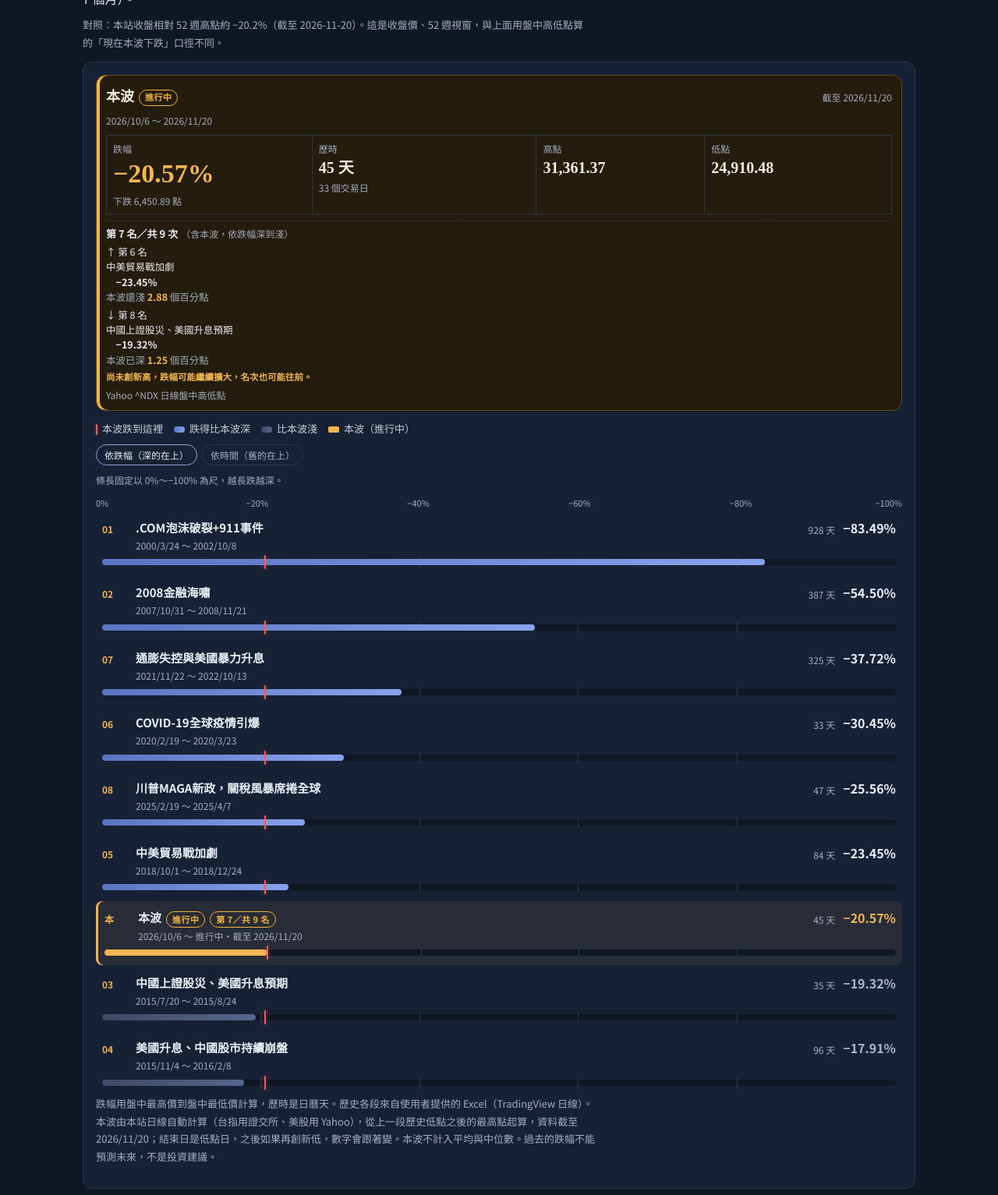
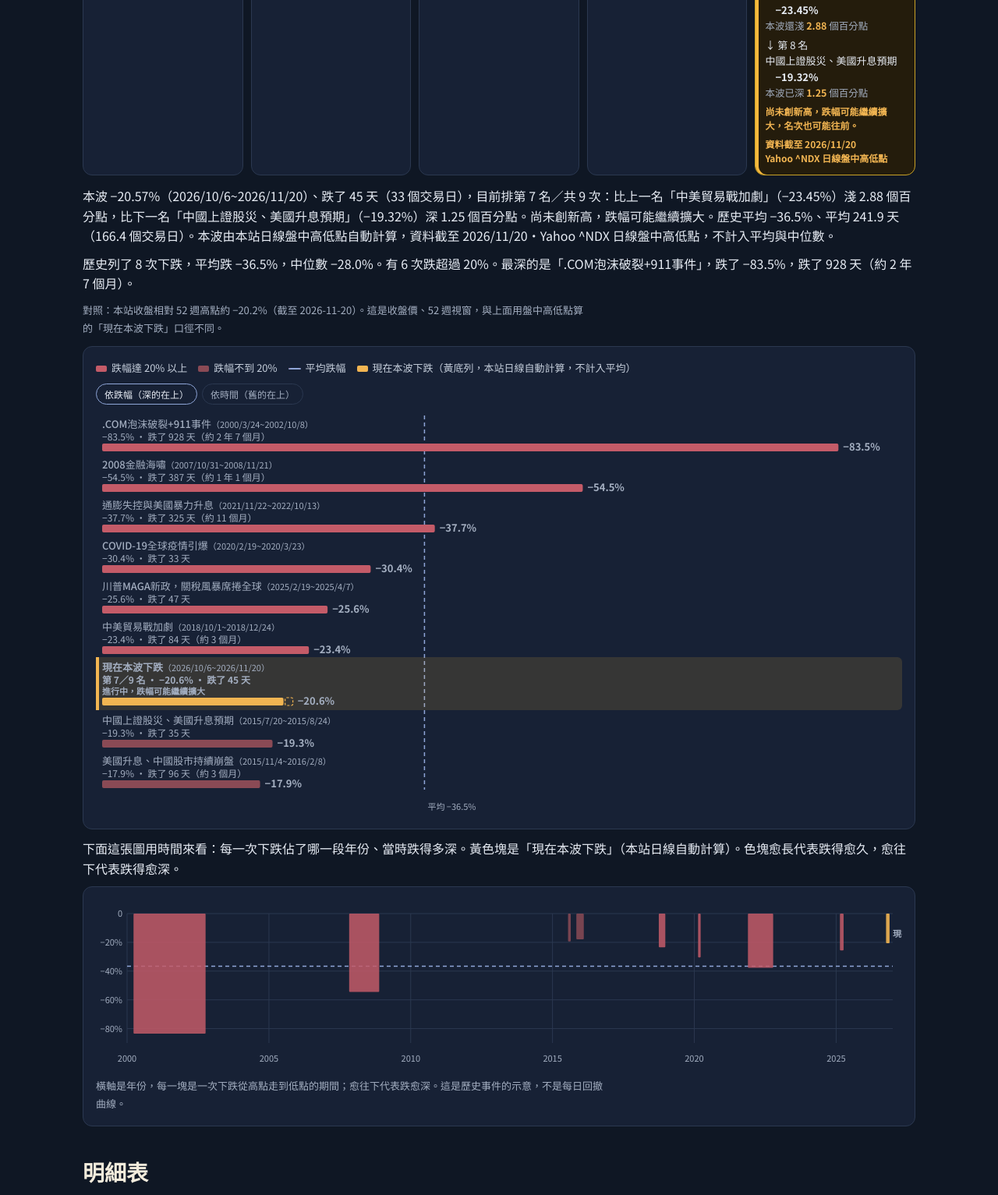
Before and after one commit to manolomoo/charity-poker-king, a plain HTML site: page trend/drawdowns/index.html in a window 1280 px wide. Shown: the part 738-2271 px from the top of the page at 78% size. Drawn offline with Linux system fonts and the light colour scheme.

Commit message:
revert(drawdowns): 還原列表改版，改回原本排版
使用者看過 Cobb 風格對照後認為原本的比較好，撤銷 238e456。歷史跌幅頁回到改版前的黃底本波列與橫條圖。

```diff
--- a/trend/drawdowns/index.html
+++ b/trend/drawdowns/index.html
@@ -17,8 +17,6 @@
   --serif:"Noto Serif TC","Songti TC","PMingLiU",serif;
   --sans:"Noto Sans TC","PingFang TC","Microsoft JhengHei",system-ui,sans-serif;
   --bar:#c45b68; --bar-soft:#8a4a55; --now:#f2b552; --avg:#8fa6d8;
-  --deep-a:#5974C1; --deep-b:#87A3ED; --shallow-a:#3E4A66; --shallow-b:#56668C;
-  --tick:#F15E5D; --neutral:#56668C;
   color-scheme:dark;
 }
 *{box-sizing:border-box}
@@ -101,69 +99,6 @@ footer{border-top:3px double var(--edge);padding-top:18px;color:var(--muted);fon
 .sw.soft{background:var(--bar-soft)}
 .sw.now{background:var(--now)}
 .sw.avg{width:16px;height:0;border-top:2px dashed var(--avg)}
-.sw.deep{background:linear-gradient(90deg,var(--deep-a),var(--deep-b));border-radius:99px}
-.sw.shallow{background:linear-gradient(90deg,var(--shallow-a),var(--shallow-b));border-radius:99px}
-.sw.neutral{background:var(--neutral);border-radius:99px}
-.sw.tick{width:2px;height:14px;border-radius:1px;background:var(--tick);box-shadow:0 0 4px rgba(241,94,93,.45)}
-.dd-scale-hint{margin:0 0 10px;color:var(--muted);font-size:12px}
-.dd-now{background:#241c0c;border:1.5px solid #5c4b1f;border-radius:12px;box-shadow:inset 4px 0 0 #f5b83d;padding:12px 12px 10px;margin:0 0 12px}
-.dd-now-hd{display:flex;flex-wrap:wrap;justify-content:space-between;align-items:baseline;gap:4px 10px;margin:0 0 4px}
-.dd-now-hd .ttl{font-family:var(--serif);font-weight:900;color:var(--navy);font-size:18px;margin:0}
-.dd-now-hd .asof{color:var(--muted);font-size:12px;font-weight:400}
-.dd-now-dates{margin:0 0 8px;color:var(--muted);font-size:12px}
-.dd-now-grid{display:grid;grid-template-columns:1fr 1fr;border-top:1px solid var(--line);border-left:1px solid var(--line)}
-.dd-now-grid > div{padding:6px 8px;border-right:1px solid var(--line);border-bottom:1px solid var(--line);min-width:0}
-.dd-now-grid .k{color:var(--muted);font-size:12px;margin:0 0 2px}
-.dd-now-grid .v{font-family:var(--serif);font-weight:700;font-size:20px;line-height:1.2;color:var(--navy);margin:0;font-variant-numeric:tabular-nums}
-.dd-now-grid .v.pct{font-weight:900;font-size:clamp(26px,7vw,34px);color:var(--amber)}
-.dd-now-grid .s{color:var(--muted);font-size:12px;margin:3px 0 0;font-variant-numeric:tabular-nums}
-.dd-now .ok{font-family:var(--serif);font-weight:900;color:var(--green);font-size:clamp(22px,5vw,30px);margin:6px 0 4px}
-.dd-now .dd-rank{margin:8px 0 0;padding-top:8px;border-top:1px dashed var(--line)}
-.dd-now .nb-rank{font-size:13px;margin:0 0 4px;color:var(--ink);font-family:var(--sans);font-weight:700}
-.dd-now .nb-rank .hint{display:inline;font-weight:400;color:var(--muted);font-size:12px;margin-left:4px}
-.dd-now .nb-cmp{font-size:12.5px}
-.dd-now .nb-cmp li{margin:0 0 3px}
-.dd-now .nb-warn{margin:4px 0 0;font-size:11.5px}
-.dd-now > .asof{color:var(--muted);font-weight:400}
-@media (min-width:720px){
-  .dd-now-grid{grid-template-columns:1.1fr 1.2fr .9fr 1fr}
-}
-.sum .d,.dd-now .d{color:var(--muted);font-size:12px;line-height:1.55;margin:6px 0 0}
-.dd-now > .asof{color:var(--muted);font-size:12px;font-weight:400;line-height:1.5;margin:6px 0 0}
-.dd-now > .asof span{display:block}
-.dd-axis{position:relative;height:16px;margin:2px 0 4px;color:var(--muted);font-size:11px;font-variant-numeric:tabular-nums}
-.dd-axis span{position:absolute;top:0;transform:translateX(-50%);white-space:nowrap}
-.dd-axis span:nth-child(1){left:0;transform:none}
-.dd-axis span:nth-child(2){left:20%}
-.dd-axis span:nth-child(3){left:40%}
-.dd-axis span:nth-child(4){left:60%}
-.dd-axis span:nth-child(5){left:80%}
-.dd-axis span:nth-child(6){left:auto;right:0;transform:none}
-.dd-list{list-style:none;margin:0;padding:0}
-.dd-row{display:grid;grid-template-columns:2.2em minmax(0,1fr) auto;grid-template-areas:"num name pct" ". meta meta" "track track track";column-gap:6px;row-gap:1px;padding:10px 8px 12px;margin:0}
-.dd-row + .dd-row{margin-top:2px}
-.dd-num{grid-area:num;color:var(--amber);font-size:12px;font-weight:700;font-variant-numeric:tabular-nums;padding-top:2px}
-.dd-name{grid-area:name;color:var(--ink);font-size:15px;font-weight:600;line-height:1.4;text-wrap:pretty;overflow-wrap:anywhere}
-.dd-pct{grid-area:pct;font-size:16px;font-weight:700;white-space:nowrap;font-variant-numeric:tabular-nums;line-height:1.3;align-self:start;padding-top:1px}
-.dd-row.deep .dd-pct{color:#E8EEFC}
-.dd-row.shallow .dd-pct,.dd-row.neutral .dd-pct{color:#AAB6CF}
-.dd-row.now .dd-pct{color:var(--amber)}
-.dd-meta{grid-area:meta;color:var(--muted);font-size:12px;line-height:1.45;margin-top:1px}
-.dd-days{display:none;grid-area:days;color:var(--muted);font-size:12px;white-space:nowrap;align-self:start;padding-top:3px;font-variant-numeric:tabular-nums}
-.dd-track{grid-area:track;position:relative;height:8px;border-radius:4px;background:var(--bg);margin-top:8px}
-.dd-track::before{content:"";position:absolute;inset:-3px 0;background-image:linear-gradient(var(--line),var(--line)),linear-gradient(var(--line),var(--line)),linear-gradient(var(--line),var(--line)),linear-gradient(var(--line),var(--line));background-size:1px 100%;background-repeat:no-repeat;background-position:20% 0,40% 0,60% 0,80% 0;pointer-events:none;z-index:0}
-.dd-fill{position:absolute;left:0;top:0;height:8px;border-radius:4px;min-width:2px;z-index:1}
-.dd-row.deep .dd-fill{background:linear-gradient(90deg,var(--deep-a),var(--deep-b))}
-.dd-row.shallow .dd-fill{background:linear-gradient(90deg,var(--shallow-a),var(--shallow-b))}
-.dd-row.neutral .dd-fill{background:var(--neutral)}
-.dd-row.now .dd-fill{background:var(--now)}
-.dd-tick{position:absolute;top:-5px;width:2px;height:18px;background:var(--tick);border-radius:1px;transform:translateX(-50%);box-shadow:0 0 6px rgba(241,94,93,.55);z-index:2;pointer-events:none}
-.dd-row.now{background:rgba(242,181,82,.08);box-shadow:inset 3px 0 0 var(--now);border-radius:8px;padding-left:11px}
-@media (min-width:640px){
-  .dd-row{grid-template-columns:2.2em minmax(0,1fr) auto auto;grid-template-areas:"num name days pct" ". meta days pct" "track track track track";column-gap:10px}
-  .dd-days{display:block}
-  .dd-days-m{display:none}
-}
 /* ---- 跌段與反彈對照（新區塊） ---- */
 #rebound{--reb:#00838f;--reb-ink:#5fd0da;border-top:1px solid var(--line);padding-top:24px}
 #rebound .subj{background:#10262b;border:1px solid #1f5a61;border-radius:10px;padding:10px 12px;margin:0 0 12px;color:var(--ink);font-size:14px;line-height:1.65}
@@ -229,21 +164,18 @@ footer{border-top:3px double var(--edge);padding-top:18px;color:var(--muted);fon
   <p class="take" id="compare"></p>
   <p class="take" id="take-bars"></p>
   <p class="note" id="yahoo-note" hidden></p>
-  <div class="card dd-card">
-    <div id="dd-now"></div>
-    <ul class="leg" id="dd-leg">
-      <li><span class="sw tick"></span>本波跌到這裡</li>
-      <li><span class="sw deep"></span>跌得比本波深</li>
-      <li><span class="sw shallow"></span>比本波淺</li>
-      <li><span class="sw now"></span>本波（進行中）</li>
+  <div class="card">
+    <ul class="leg">
+      <li><span class="sw"></span>跌幅達 20% 以上</li>
+      <li><span class="sw soft"></span>跌幅不到 20%</li>
+      <li><span class="sw avg"></span>平均跌幅</li>
+      <li><span class="sw now"></span>現在本波下跌（黃底列，本站日線自動計算，不計入平均）</li>
     </ul>
     <div class="sort" id="sort">
       <button type="button" data-sort="size" class="on">依跌幅（深的在上）</button>
       <button type="button" data-sort="time">依時間（舊的在上）</button>
     </div>
-    <p class="dd-scale-hint">條長固定以 0%～−100% 為尺，越長跌越深。</p>
-    <div id="bars" class="dd-bars" role="region" aria-label="各次下跌的跌幅比較"></div>
-    <p class="note" id="dd-fn"></p>
+    <div class="chart" id="bars" role="img" aria-label="各次下跌的跌幅橫條圖"></div>
   </div>
   <p class="take" id="take-time"></p>
   <div class="card">
@@ -555,6 +487,17 @@ footer{border-top:3px double var(--edge);padding-top:18px;color:var(--muted);fon
     html += card("平均跌幅", pctSigned(ix.avg_pct), "neg", "", "平均 "+daysNum(ix.avg_calendar_days)+" 天／"+daysNum(ix.avg_trading_days)+" 個交易日（不含本波）");
     html += card("中位數跌幅", pctSigned(ix.median_pct), "neg", "", "中位數 "+daysNum(ix.median_calendar_days)+" 天／"+daysNum(ix.median_trading_days)+" 個交易日");
     html += card("跌超過 20%", sev + " 次");
+    var cur = ix.current;
+    if(wave){
+      html += '<div class="card nowbox"><p class="k">現在本波下跌<span class="pill-now">進行中</span></p><p class="v">'+pctSigned(wave.change_pct,2)+'</p>'
+        + '<p class="d">'+esc(wave.period)+"，跌了 "+wave.calendar_days+" 天（"+wave.trading_days+" 個交易日）。結束日是低點日；不計入左邊的平均與中位數。</p>"
+        + rankBoxHtml(rankOf(ix))
+        + '<p class="asof">'+asofHtml(wave)+'</p></div>';
+    } else if(cur && cur.recovered){
+      html += '<div class="card nowbox"><p class="k">現在本波下跌</p><p class="v ok">已創新高</p>'
+        + '<p class="d">目前沒有進行中的下跌段（最高點 '+isoToYmd(cur.high_date)+'）。</p>'
+        + '<p class="asof">'+asofHtml(cur)+'</p></div>';
+    }
     $("sum").innerHTML = html;
   }
 
@@ -562,136 +505,136 @@ footer{border-top:3px double var(--edge);padding-top:18px;color:var(--muted);fon
     return orderedEvents(ix, sortBy);
   }
 
-  function shownAbsPct(x){
-    return Math.round(Math.abs(x) * 10000) / 100;
-  }
-  function periodText(e){
-    if(e.period) return String(e.period).replace("~", " ～ ");
-    if(e.start_date && e.end_date) return isoToYmd(e.start_date) + " ～ " + isoToYmd(e.end_date);
-    return "";
-  }
-  function breakName(s){
-    return esc(s).replace(/[、，]/g, function(ch){ return ch + "<wbr>"; });
-  }
-  function seqLabel(e, isNow){
-    if(isNow) return "本";
-    var n = e.seq;
-    if(typeof n === "number" && isFinite(n)) return (n < 10 ? "0" : "") + n;
-    var s = String(n == null ? "" : n);
-    if(/^\d+$/.test(s) && s.length < 2) return "0" + s;
-    return s || "—";
-  }
-  function barKind(e, now){
-    if(isCurrentEvent(e)) return "now";
-    if(!now || now.change_pct == null) return "neutral";
-    return shownAbsPct(e.change_pct) > shownAbsPct(now.change_pct) ? "deep" : "shallow";
-  }
-  function axisHtml(){
-    var marks = ["0%","−20%","−40%","−60%","−80%","−100%"];
-    var h = '<div class="dd-axis" aria-hidden="true">';
-    var i;
-    for(i=0;i<marks.length;i++) h += "<span>"+marks[i]+"</span>";
-    return h + "</div>";
-  }
-  function paintNowCard(ix, now){
-    var box = $("dd-now");
-    if(!box) return;
-    var cur = ix && ix.current;
-    if(now){
-      var h = '<div class="dd-now">';
-      h += '<div class="dd-now-hd"><p class="ttl">本波<span class="pill-now">進行中</span></p><span class="asof">截至 '+esc(isoToYmd(now.asof || now.end_date))+'</span></div>';
-      h += '<p class="dd-now-dates">'+esc(periodText(now))+'</p>';
-      h += '<div class="dd-now-grid">';
-      h += '<div><p class="k">跌幅</p><p class="v pct">'+pctSigned(now.change_pct,2)+'</p><p class="s">下跌 '+pts(Math.abs(now.change_pts))+' 點</p></div>';
-      h += '<div><p class="k">歷時</p><p class="v">'+daysNum(now.calendar_days)+' 天</p><p class="s">'+daysNum(now.trading_days)+' 個交易日</p></div>';
-      h += '<div><p class="k">高點</p><p class="v">'+pts(now.start_px)+'</p></div>';
-      h += '<div><p class="k">低點</p><p class="v">'+pts(now.end_px)+'</p></div>';
-      h += "</div>";
-      var rk = rankOf(ix);
-      if(rk) h += '<div class="dd-rank">'+rankBoxHtml(rankOf(ix))+"</div>";
-      if(now.source_label) h += '<p class="asof"><span>'+esc(now.source_label)+"</span></p>";
-      h += "</div>";
-      box.innerHTML = h;
-      return;
-    }
-    if(cur && cur.recovered){
-      box.innerHTML = '<div class="dd-now"><div class="dd-now-hd"><p class="ttl">本波</p></div><p class="ok">已創新高</p><p class="d">目前沒有進行中的下跌段'+(cur.high_date?("（最高點 "+esc(isoToYmd(cur.high_date))+"）"):"")+'。</p><p class="asof">'+asofHtml(cur)+"</p></div>";
-      return;
-    }
-    box.innerHTML = "";
-  }
-  function paintLegend(now){
-    var box = $("dd-leg");
-    if(!box) return;
-    if(now){
-      box.innerHTML = '<li><span class="sw tick"></span>本波跌到這裡</li>'
-        + '<li><span class="sw deep"></span>跌得比本波深</li>'
-        + '<li><span class="sw shallow"></span>比本波淺</li>'
-        + '<li><span class="sw now"></span>本波（進行中）</li>';
-    } else {
-      box.innerHTML = '<li><span class="sw neutral"></span>歷次下跌</li>'
-        + '<li class="note" style="display:block;width:100%">本波已創新高，目前沒有進行中的下跌可以比較。</li>';
-    }
-  }
-  function paintFootnote(ix, now){
-    var box = $("dd-fn");
-    if(!box) return;
-    var asof = (now && now.asof) || (ix.current && ix.current.asof);
-    var t = "跌幅用盤中最高價到盤中最低價計算，歷時是日曆天。歷史各段來自使用者提供的 Excel（TradingView 日線）。本波由本站日線自動計算（台指用證交所、美股用 Yahoo），從上一段歷史低點之後的最高點起算";
-    if(asof) t += "，資料截至 " + isoToYmd(asof);
-    t += "；結束日是低點日，之後如果再創新低，數字會跟著變。本波不計入平均與中位數。過去的跌幅不能預測未來，不是投資建議。";
-    box.textContent = t;
-  }
-
   function paintBars(ix, now){
     var box = $("bars");
     box.innerHTML = "";
-    paintNowCard(ix, now);
-    paintLegend(now);
-    paintFootnote(ix, now);
     var ev = ordered(ix);
+    var W = Math.max(300, Math.round(box.clientWidth || 680));
+    var top = 8, mB = 28;
     var hasNow = now && now.change_pct != null;
-    var tickAt = hasNow ? shownAbsPct(now.change_pct) : null;
-    var rk = hasNow ? rankOf(ix) : null;
-    var html = axisHtml();
-    html += '<ol class="dd-list">';
-    ev.forEach(function(e){
+    var deepest = ev[0] ? ev.reduce(function(m,e){return Math.min(m,e.change_pct);},0) : -0.2;
+    if(hasNow) deepest = Math.min(deepest, now.change_pct);
+    deepest = Math.min(deepest, ix.avg_pct, -0.2);
+    var axisMin = Math.floor(deepest*10 - 0.01)/10; // e.g. -0.9
+    var barX0 = 8, barX1 = W - 8;
+    var x = function(p){ return barX0 + (barX1-barX0) * (p / axisMin); }; // p negative
+    var colBar = cssVar("--bar"), colSoft = cssVar("--bar-soft"), colNow = cssVar("--now"), colAvg = cssVar("--avg");
+    var maxTitle = Math.max(120, W - barX0 - 8);
+
+    function measure(s, size, weight){
+      try{
+        if(!measure.ctx) measure.ctx = document.createElement("canvas").getContext("2d");
+        measure.ctx.font = (weight||"400")+" "+size+'px "Noto Sans TC","PingFang TC","Microsoft JhengHei",system-ui,sans-serif';
+        return measure.ctx.measureText(s).width;
+      }catch(err){
+        var w=0, unit = (weight==="700"?size*1.05:size);
+        for(var i=0;i<s.length;i++) w += s.charCodeAt(i)>127 ? unit : unit*0.62;
+        return w;
+      }
+    }
+    function wrapText(s, size, weight, maxW){
+      var lines=[], i=0;
+      while(i<s.length){
+        var j=i+1;
+        while(j<=s.length && measure(s.slice(i,j), size, weight)<=maxW) j++;
+        j--;
+        if(j<=i) j=i+1;
+        if(j<s.length){
+          var k=j;
+          while(k>i+1 && "，、。；, ".indexOf(s.charAt(k-1))<0) k--;
+          if(k>i+1) j=k;
+        }
+        lines.push(s.slice(i,j));
+        i=j;
+      }
+      return lines.length?lines:[s];
+    }
+    // 標題：事件名（期間）；期間用全形括號、略小略淡。太長就自然換行。
+    function titleLines(name, period, weight){
+      var dateStr = "（" + period + "）";
+      var dateW = measure(dateStr, 11, "400");
+      var chunks = wrapText(name, 13, weight, maxTitle);
+      var last = chunks[chunks.length-1];
+      var lines = chunks.slice(0,-1).map(function(n){ return {name:n}; });
+      if(measure(last, 13, weight)+dateW <= maxTitle){
+        lines.push({name:last, date:dateStr});
+      } else {
+        lines.push({name:last});
+        lines.push({date:dateStr});
+      }
+      return lines;
+    }
+    function rowHFor(title){ return 52 + Math.max(0, title.length-1)*16; }
+
+    var info = rankOf(ix);
+    var items = ev.map(function(e){
       var isNow = isCurrentEvent(e);
-      var kind = barKind(e, now);
-      var depth = shownAbsPct(e.change_pct);
-      var w = Math.min(100, depth);
-      var name = isNow ? "本波" : e.name;
-      var aria;
-      if(isNow) aria = "本波跌 " + depth.toFixed(2) + "%，進行中";
-      else if(kind === "deep") aria = "跌 " + depth.toFixed(2) + "%，比本波深";
-      else if(kind === "shallow") aria = "跌 " + depth.toFixed(2) + "%，比本波淺";
-      else aria = "跌 " + depth.toFixed(2) + "%";
-      var meta;
-      if(isNow){
-        var until = now.asof ? isoToYmd(now.asof) : "";
-        meta = esc(isoToYmd(e.start_date) + " ～ 進行中") + (until ? "・截至 " + esc(until) : "") + '<span class="dd-days-m">・' + daysNum(e.calendar_days) + " 天</span>";
-      } else {
-        meta = esc(periodText(e)) + '<span class="dd-days-m">・' + daysNum(e.calendar_days) + " 天</span>";
+      var title = titleLines(isNow ? "現在本波下跌" : e.name, e.period, isNow ? "700" : "500");
+      var base = pctSigned(e.change_pct) + " · " + dur(e.calendar_days);
+      var sub = base, sub2 = isNow ? "進行中，跌幅可能繼續擴大" : "";
+      if(isNow && info){
+        var combined = "第 " + info.rank + "／" + info.total + " 名 · " + base;
+        if(measure(combined, 12, "700") <= maxTitle) sub = combined;
+        else {
+          sub = "第 " + info.rank + "／" + info.total + " 名 · " + pctSigned(e.change_pct);
+          sub2 = dur(e.calendar_days) + " · 進行中，跌幅可能繼續擴大";
+        }
       }
-      var pill = "";
-      if(isNow){
-        pill = '<span class="pill-now">進行中</span>';
-        if(sortBy === "size" && rk) pill += '<span class="pill-now">第 ' + rk.rank + "／共 " + rk.total + " 名</span>";
+      return {
+        title:title,
+        sub:sub,
+        sub2:sub2,
+        val:e.change_pct, color:isNow?colNow:(e.severe?colBar:colSoft), isNow:isNow,
+        h:rowHFor(title) + (isNow?16:0)
+      };
+    });
+    var rowsH = 0;
+    items.forEach(function(it){ rowsH += it.h; });
+    var H = top + rowsH + mB;
+    var svg = el("svg", {viewBox:"0 0 "+W+" "+H, width:W, height:H, "aria-hidden":"true"});
+
+    // avg line
+    var xa = x(ix.avg_pct);
+    svg.appendChild(el("line", {x1:xa,x2:xa,y1:top-2,y2:top+rowsH-6, stroke:colAvg, "stroke-width":1.5, "stroke-dasharray":"5 4"}));
+    svg.appendChild(el("text", {x:Math.min(W-4, xa+4), y:H-8, "font-size":11, fill:colAvg}, "平均 "+pctSigned(ix.avg_pct)));
+
+    function row(y, it){
+      if(it.isNow){
+        svg.appendChild(el("rect", {x:0, y:y-4, width:W, height:it.h, rx:6, fill:"rgba(245,184,61,0.14)"}));
+        svg.appendChild(el("rect", {x:0, y:y-4, width:4, height:it.h, fill:colNow}));
       }
-      html += '<li class="dd-row ' + kind + '">';
-      html += '<span class="dd-num">' + esc(seqLabel(e, isNow)) + "</span>";
-      html += '<span class="dd-name">' + (isNow ? "本波" : breakName(name)) + pill + "</span>";
-      html += '<span class="dd-days">' + daysNum(e.calendar_days) + " 天</span>";
-      html += '<span class="dd-pct">' + pctSigned(e.change_pct, 2) + "</span>";
-      html += '<span class="dd-meta">' + meta + "</span>";
-      html += '<div class="dd-track" role="img" aria-label="'+esc(aria)+'">';
-      html += '<span class="dd-fill" style="width:'+w+'%"></span>';
-      if(tickAt != null) html += '<span class="dd-tick" style="left:'+tickAt+'%"></span>';
-      html += "</div></li>";
+      var t = el("text", {x:barX0, y:y+14, "font-size":13, fill:"#e8edf5", "font-weight": it.isNow?"700":"500"});
+      it.title.forEach(function(line, j){
+        if(line.name){
+          t.appendChild(el("tspan", {x:barX0, dy: j===0?0:16}, line.name));
+          if(line.date) t.appendChild(el("tspan", {"font-size":"11", fill:"#a3aec0", "font-weight":"400"}, line.date));
+        } else if(line.date){
+          t.appendChild(el("tspan", {x:barX0, dy: j===0?0:16, "font-size":"11", fill:"#a3aec0", "font-weight":"400"}, line.date));
+        }
+      });
+      svg.appendChild(t);
+      var subY = y + 30 + Math.max(0, it.title.length-1)*16;
+      svg.appendChild(el("text", {x:barX0, y:subY, "font-size":12, fill: it.isNow?colNow:"#a3aec0", "font-weight": it.isNow?"700":"400"}, it.sub));
+      if(it.sub2){
+        svg.appendChild(el("text", {x:barX0, y:subY+14, "font-size":11, fill:colNow, "font-weight":"700"}, it.sub2));
+      }
+      var w = Math.max(2, x(it.val) - barX0);
+      var h = 10, yy = subY + 4 + (it.sub2?14:0);
+      svg.appendChild(el("rect", {x:barX0, y:yy, width:w, height:h, rx:2, fill:it.color}));
+      if(it.isNow && barX0 + w + 14 < W-8){
+        svg.appendChild(el("rect", {x:barX0+w+2, y:yy, width:10, height:h, rx:2, fill:"none", stroke:colNow, "stroke-width":1.2, "stroke-dasharray":"3 2"}));
+      }
+      var lx = barX0 + w + 6 + (it.isNow?12:0);
+      var anchor = "start";
+      if(lx + 54 > W-4){ lx = barX0 + w - 6; anchor = "end"; }
+      svg.appendChild(el("text", {x:lx, y:yy+h-1, "font-size":13, "font-weight":"700", fill:it.color, "text-anchor":anchor}, pctSigned(it.val)));
+    }
+    var y = top;
+    items.forEach(function(it){
+      row(y, it);
+      y += it.h;
     });
-    html += "</ol>";
-    if(ev.length >= 12) html += axisHtml();
-    box.innerHTML = html;
+    box.appendChild(svg);
   }
 
   function paintTimeline(ix, now){
```
Also changed, not shown: 3 other files.
